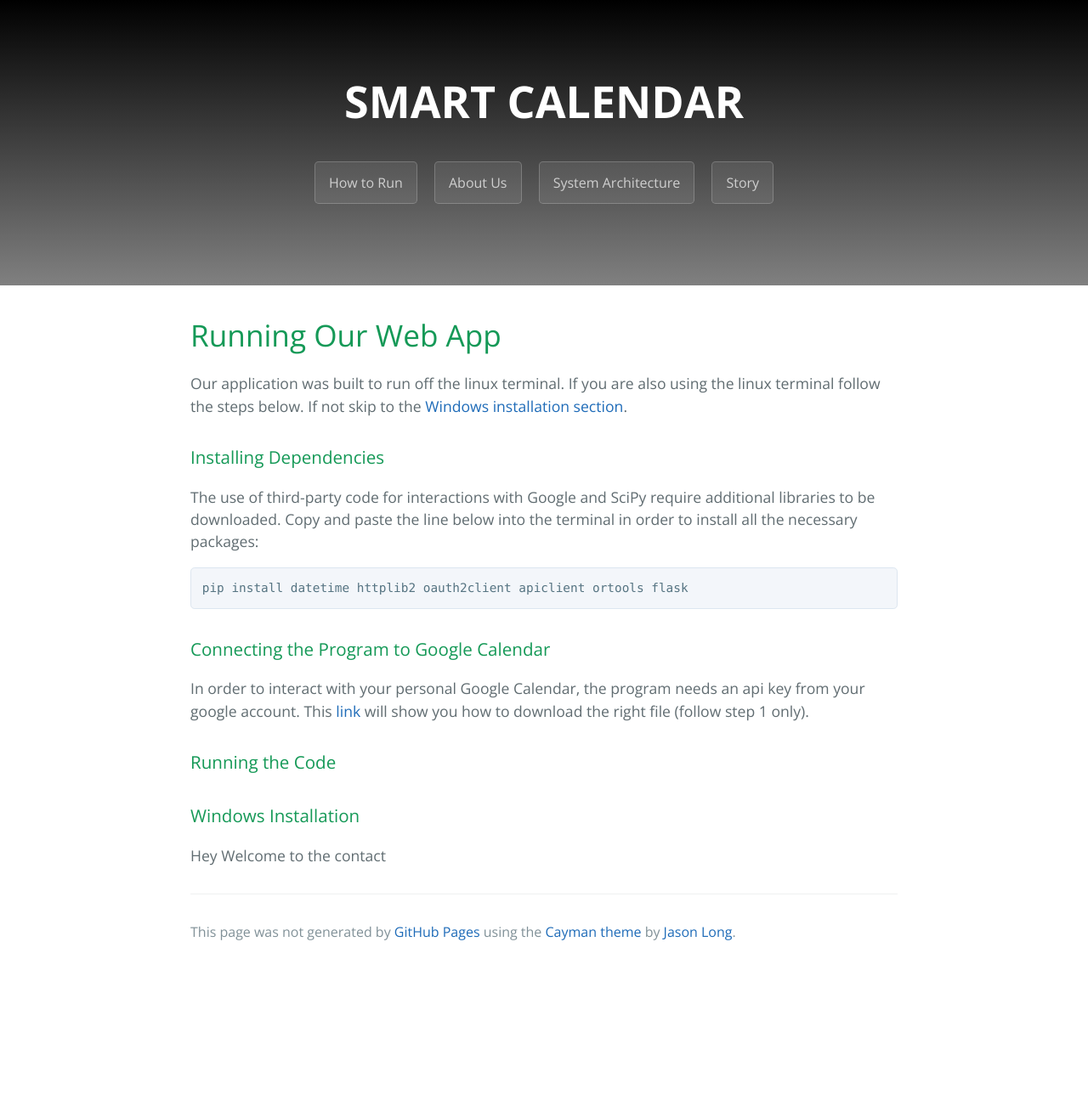
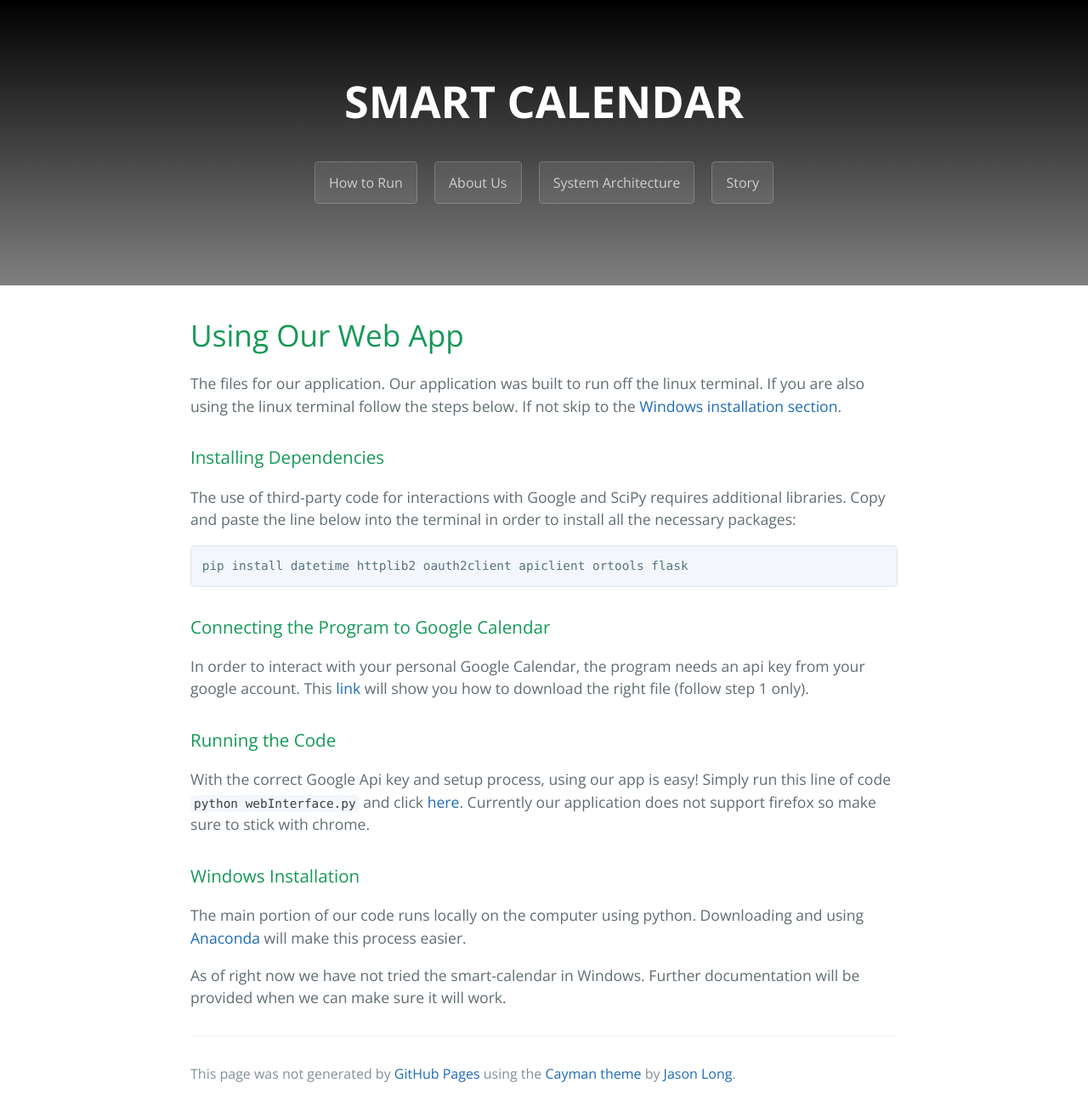
Before and after one commit to jsieving/smart-calendar, a Jekyll site: the page built from howto.md, in a window 1280 px wide. Shown: the whole page at 85% size. Built offline with Jekyll 4.4.1, drawn with Linux system fonts in a browser that asks for light colours; before the commit the page ends 1141 px from its top, so only the background shows below that.

Commit message:
Update howto.md

````diff
--- a/howto.md
+++ b/howto.md
@@ -3,11 +3,12 @@ title: How To
 layout: template
 filename: howto
 ---
-# Running Our Web App
+# Using Our Web App
+The files for our application.
 Our application was built to run off the linux terminal. If you are also using the linux terminal follow the steps below. If not skip to the [Windows installation section](#contact_form).
 
 ### Installing Dependencies
-The use of third-party code for interactions with Google and SciPy require additional libraries to be downloaded. Copy and paste the line below into the terminal in order to install all the necessary packages:
+The use of third-party code for interactions with Google and SciPy requires additional libraries. Copy and paste the line below into the terminal in order to install all the necessary packages:
 
 ```
 pip install datetime httplib2 oauth2client apiclient ortools flask
@@ -16,8 +17,11 @@ pip install datetime httplib2 oauth2client apiclient ortools flask
 In order to interact with your personal Google Calendar, the program needs an api key from your google account. This [link](https://developers.google.com/calendar/quickstart/python) will show you how to download the right file (follow step 1 only).
 
 ### Running the Code
-
+With the correct Google Api key and setup process, using our app is easy! Simply run this line of code `python webInterface.py`
+and click [here](http://127.0.0.1:5000/). Currently our application does not support firefox so make sure to stick with chrome.
 
 
 ### <a id="contact_form"></a>Windows Installation
-Hey Welcome to the contact
+The main portion of our code runs locally on the computer using python. Downloading and using [Anaconda](https://www.anaconda.com/download/#download) will make this process easier.
+
+As of right now we have not tried the smart-calendar in Windows. Further documentation will be provided when we can make sure it will work.
````
